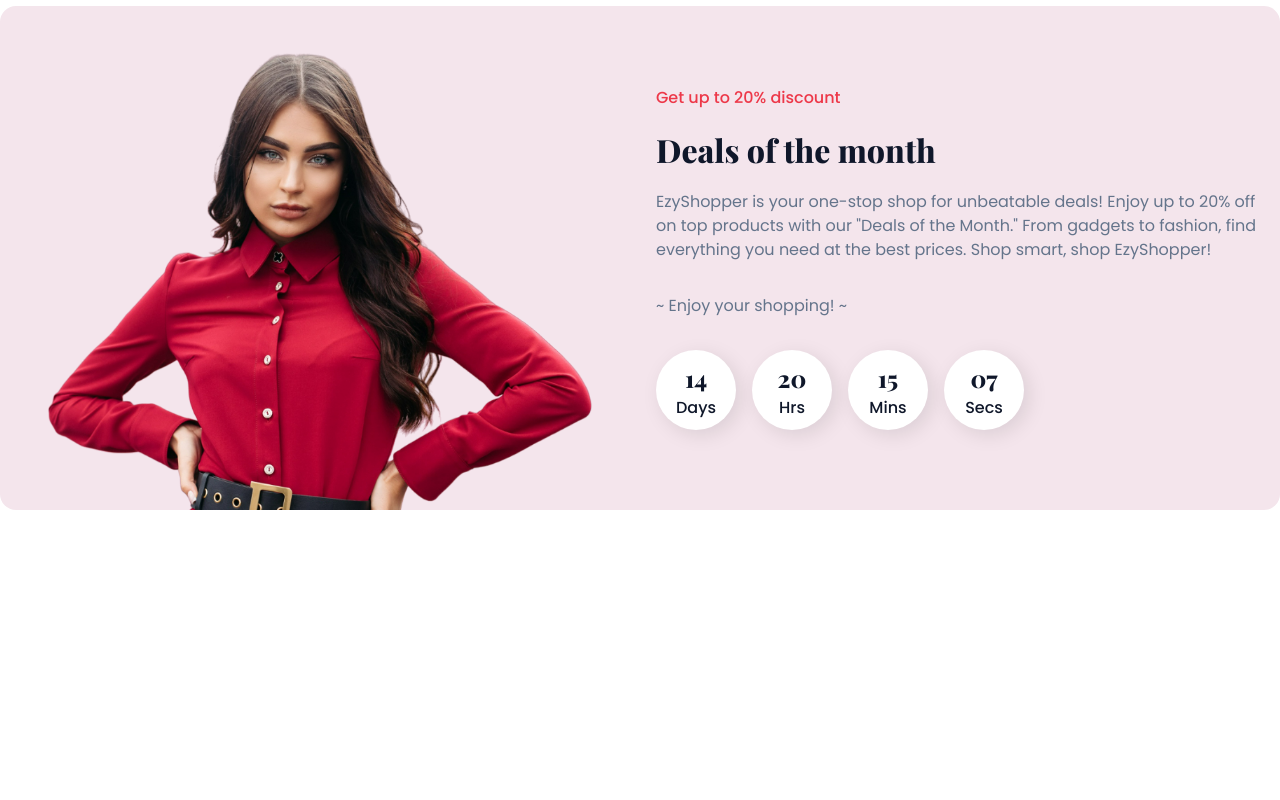
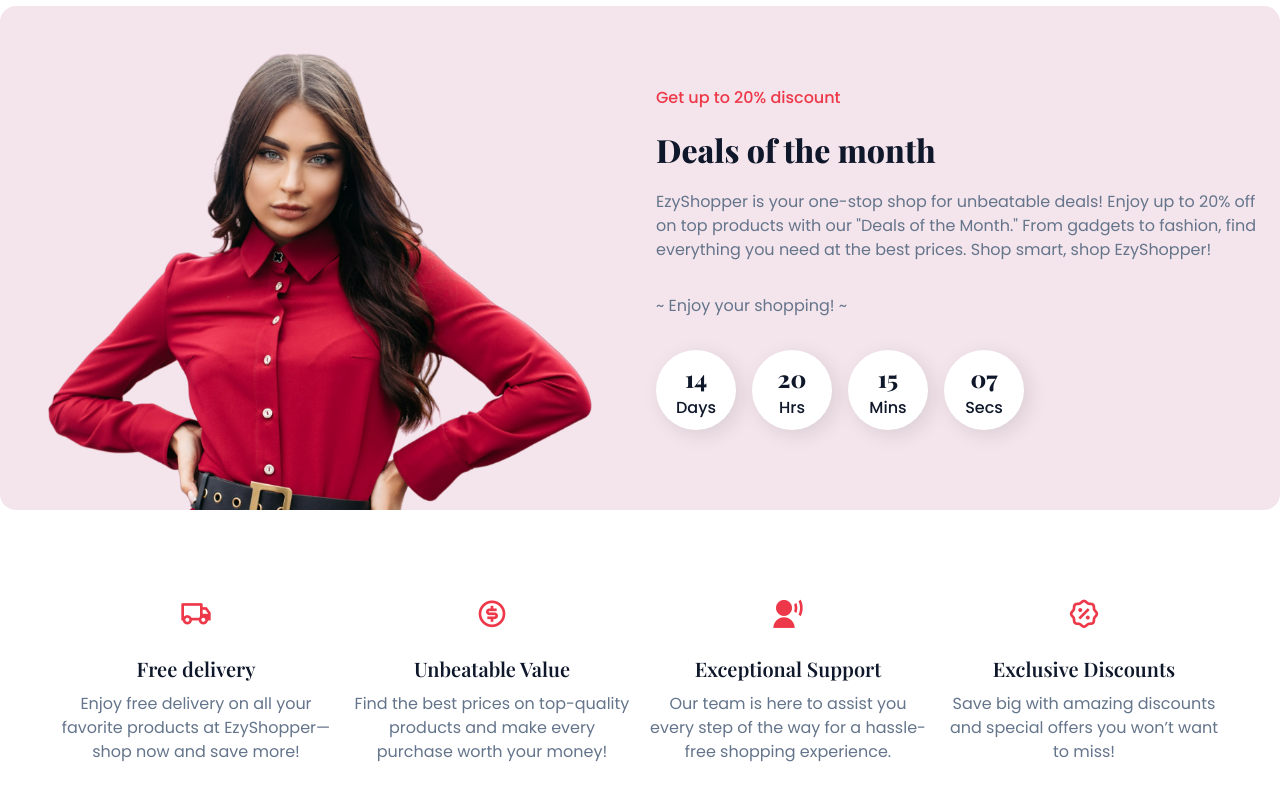
Before and after one commit to ManushiChamika/E-Commerce-MERN-project, a React (Vite) app in the folder frontend/: page / in a window 1280 px wide. Shown: the part 2862-3662 px from the top of the page. Before the commit the page ends 3372 px from the top, so only its background shows below. Built offline with nearby package versions, Linux system fonts and the light colour scheme.

Commit message:
services section

```diff
--- a/frontend/src/App.css
+++ b/frontend/src/App.css
@@ -381,11 +381,11 @@
 }
 
 .banner__container {
-  max-width: var(--max-width-900);
+  max-width: var(--max-width-1200);
   margin: auto;
   display: grid;
-  grid-template-columns: repeat(3, 1fr);
-  gap: 2rem;
+  grid-template-columns: repeat(4, 1fr);
+  gap: 1rem;
 }
 
 .banner__card {
--- a/frontend/src/pages/home/Home.jsx
+++ b/frontend/src/pages/home/Home.jsx
@@ -5,6 +5,7 @@
 import TrendingProducts from '../shop/TrendingProducts'
 import ProductCards from '../shop/ProductCards'
 import DealsSection from './DealsSection'
+import PromoBanner from './PromoBanner'
 
 const Home = () => {
   return (
@@ -15,6 +16,7 @@
       <TrendingProducts/>
       <ProductCards/>
       <DealsSection/>
+      <PromoBanner/>
     </>
   )
 }
--- /dev/null
+++ b/frontend/src/pages/home/PromoBanner.jsx
@@ -0,0 +1,31 @@
+import React from 'react'
+
+const PromoBanner = () => {
+  return (
+    <section className='section__container banner__container'>
+        <div className='banner__card'>
+            <span><i className="ri-truck-line"></i></span>
+            <h4>Free delivery</h4>
+            <p>Enjoy free delivery on all your favorite products at EzyShopper—shop now and save more!</p>
+        </div>
+        <div className='banner__card'>
+            <span><i className="ri-money-dollar-circle-line"></i></span>
+            <h4>Unbeatable Value</h4>
+            <p>Find the best prices on top-quality products and make every purchase worth your money!</p>
+        </div>
+        <div className='banner__card'>
+            <span><i className="ri-user-voice-fill"></i></span>
+            <h4>Exceptional Support</h4>
+            <p>Our team is here to assist you every step of the way for a hassle-free shopping experience.</p>
+        </div>
+        <div className='banner__card'>
+            <span><i className="ri-discount-percent-line"></i></span>
+            <h4>Exclusive Discounts</h4>
+            <p>Save big with amazing discounts and special offers you won’t want to miss!</p>
+        </div>
+
+    </section>
+  )
+}
+
+export default PromoBanner
```
